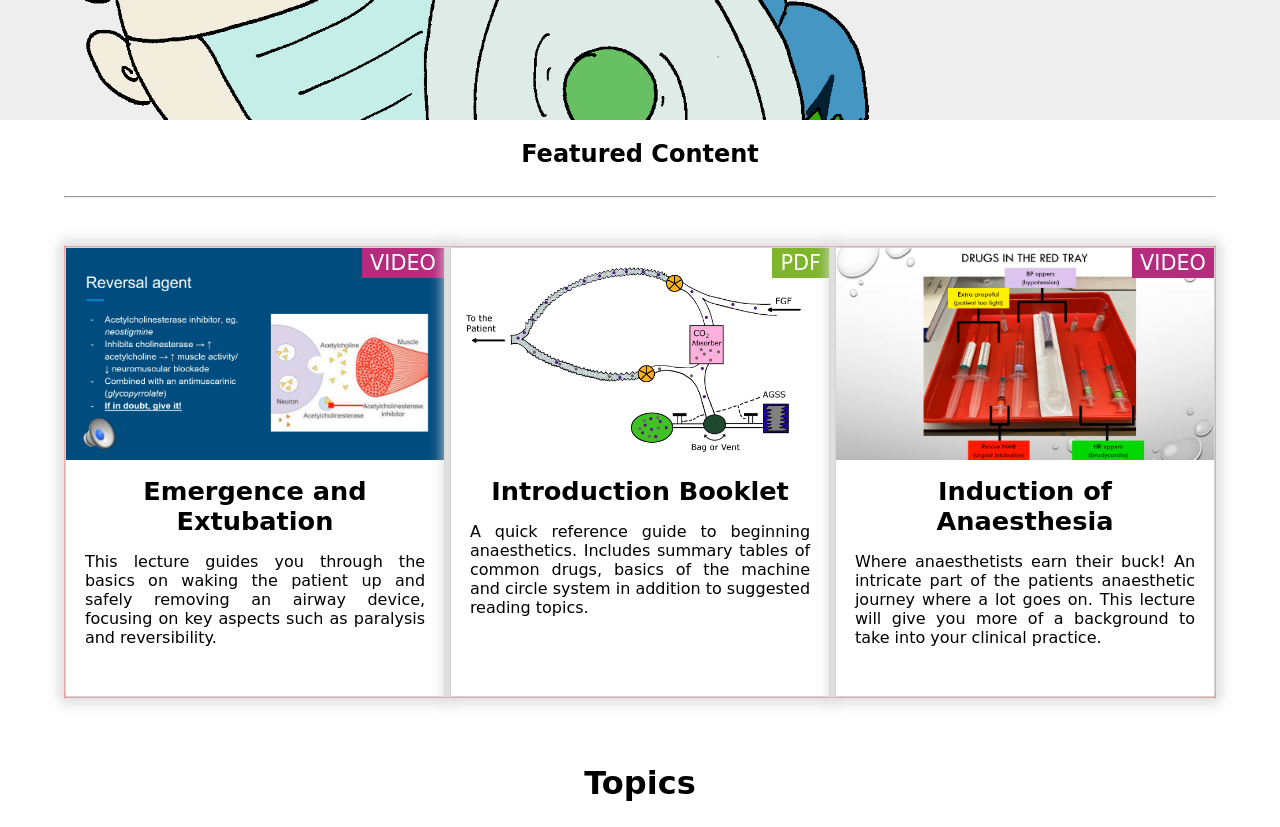
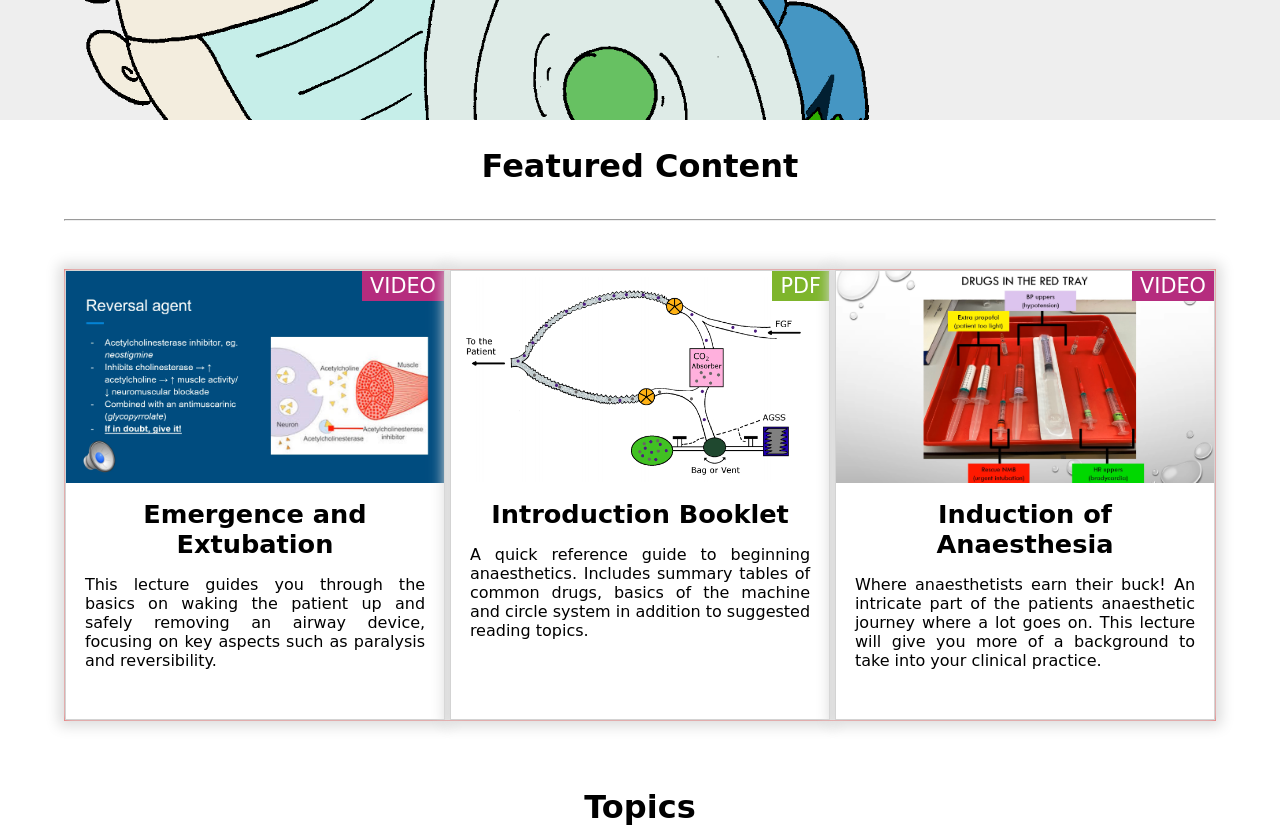
Before and after one commit to arlw87/gas-induction-website, a Next.js app: page / in a window 1280 px wide. Shown: the part 680-1507 px from the top of the page. Built offline with nearby package versions, Linux system fonts and the light colour scheme; a web font is replaced by a local one.

Commit message:
Style:Reduced section link font size in nav mobile

```diff
--- a/components/Home/FeaturedContent.module.css
+++ b/components/Home/FeaturedContent.module.css
@@ -2,6 +2,7 @@
   display: flex;
   flex-direction: column;
   align-items: center;
+  justify-content: center;
 }
 
 .hr {
@@ -9,7 +10,7 @@
 }
 
 .featuredContainer h2 {
-  font-size: 1.5rem;
+  font-size: 2rem;
 }
 
 .featureCards {
--- a/components/Layout/NavBar/NavBarMobileSections.module.css
+++ b/components/Layout/NavBar/NavBarMobileSections.module.css
@@ -9,7 +9,7 @@
 }
 
 .sectionContainer h2 {
-  font-size: 2rem;
+  font-size: 1.6rem;
   margin: 0.5rem 0;
 }
 
```
